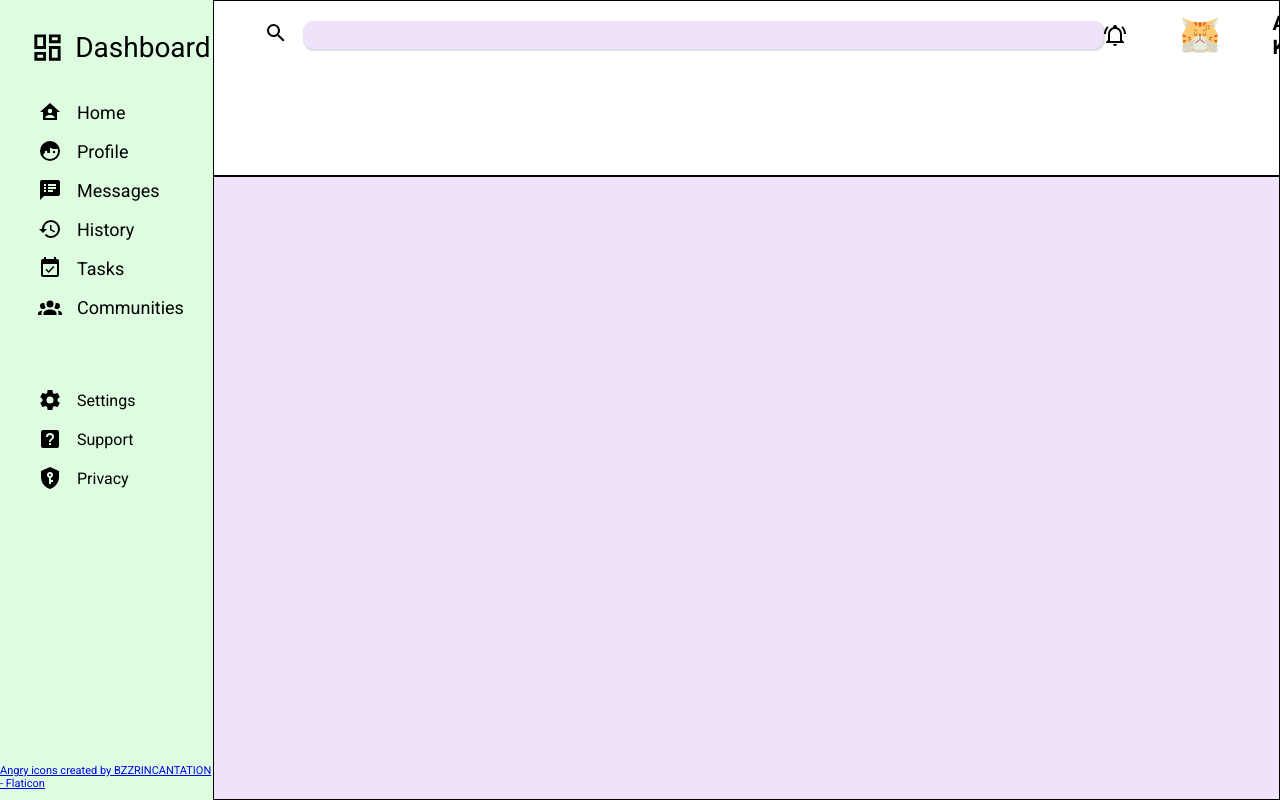
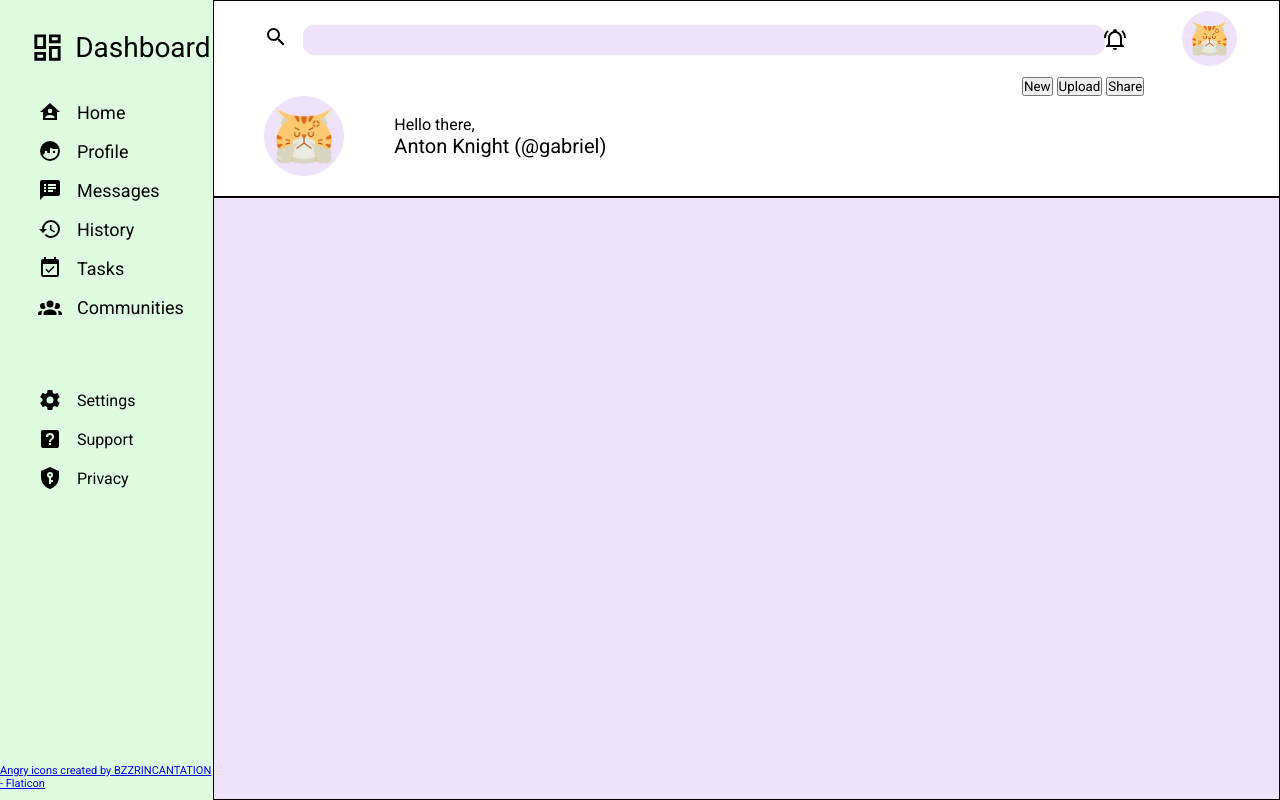
Before and after one commit to antomanolov/odin-project-projects, a plain HTML site: page intermediate-html-css/dashboard-project/index.html in a window 1280 px wide. Shown: the top 800 px of the page. Drawn offline with Linux system fonts and the light colour scheme.

Commit message:
add the second half of nav

```diff
--- a/intermediate-html-css/dashboard-project/css/style.css
+++ b/intermediate-html-css/dashboard-project/css/style.css
@@ -1,3 +1,8 @@
+:root {
+    --main-color: #eee3fa;
+    --secondary-color: #DEFDE0;
+}
+
 * {
     margin: 0;
     padding: 0;
@@ -32,12 +37,12 @@
 
 .main-content {
     grid-area: main-content;
-    background-color: #eee3fa;
+    background-color: var(--main-color);
 }
 
 .dashboard {
     position: relative;
-    background-color: #DEFDE0;
+    background-color: var(--secondary-color);
     display: flex;
     flex-direction: column;
     justify-items: center;
@@ -53,6 +58,8 @@ logo3 p {
 .top-avatar {
     width: 2.2rem;
 }
+
+
 
 .logo2 img,
 .logo3 img,
@@ -108,9 +115,9 @@ input {
     width: 800px;
     height: 28px;
     border-radius: 10px;
-    border: 1px solid #eee3fa;
-    background-color: #eee3fa;
-    box-shadow: 1px 1px 1px 1px #dedede;
+    border: 1px solid var(--main-color);
+    background-color: var(--main-color);
+    box-shadow: 1px 1px 1px 1px var(--main-color);
 }
 
 .top {
@@ -139,3 +146,52 @@ input {
     font-size: 1.25rem;
     font-weight: 700;
 }
+.top-avatar{
+    margin: 0 auto;
+}
+
+.top-avatar-border {
+    display: grid;
+    align-content: center;
+    width: 55px;
+    height: 55px;
+    border-radius: 50%;
+    border: 1px solid var(--main-color);
+    background: var(--main-color);
+
+}
+
+.bottom-avatar {
+    width: 3.5rem;
+    margin: 0 auto;
+}
+
+.bottom-avatar-border {
+    display: grid;
+    align-content: center;
+    border: 1px solid var(--main-color);
+    width: 80px;
+    height: 80px;
+    border-radius: 50%;
+    background: var(--main-color);
+
+}
+
+.bottom {
+    display: grid;
+    margin-top: 10px;
+    margin-left: 50px;
+    grid-template-columns: 2fr 1fr;
+}
+
+.bottom-avatar-info {
+    display: grid;
+    grid-template-columns: repeat(2, auto);
+    align-items: center;
+    justify-content: start;
+    gap: 50px;
+}
+
+.flex-text p + p {
+    font-size: 20px;
+}
--- a/intermediate-html-css/dashboard-project/index.html
+++ b/intermediate-html-css/dashboard-project/index.html
@@ -66,12 +66,30 @@
                 </div>
                 <div class="top-avatar-bar">
                     <img src="img/icons/bell-ring-outline.svg" alt="" class="top-img">
-                    <img src="img/avatar/angry.png" alt="" class="top-avatar">
+                    <div class="top-avatar-border">
+                        <img src="img/avatar/angry.png" alt="" class="top-avatar">
+                    </div>
+
                     <p>Anton Knight</p>
                 </div>
 
             </div>
             <div class="bottom">
+                <div class="bottom-avatar-info">
+                    <div class="bottom-avatar-border">
+                        <img src="img/avatar/angry.png" alt="" class="bottom-avatar">
+                    </div>
+                   <div class="flex-text">
+                    <p>Hello there,</p>
+                    <p>Anton Knight (@gabriel)</p>
+                   </div>
+                </div>
+
+                <div class="buttons-nav">
+                    <button>New</button>
+                <button>Upload</button>
+                <button>Share</button>
+                </div>
 
             </div>
         </div>
```
